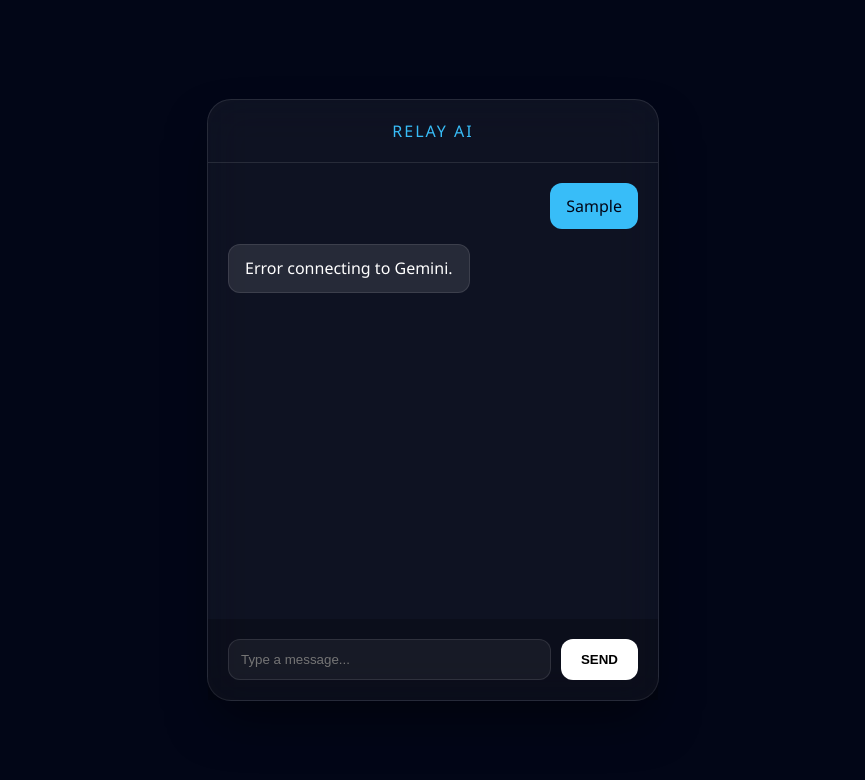
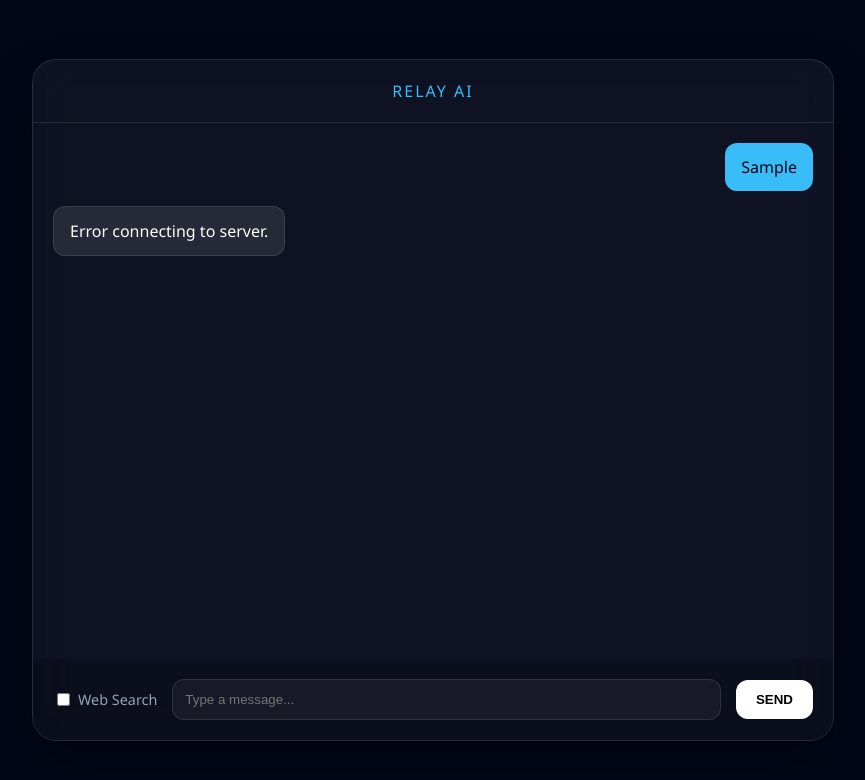
Before and after one commit to sebnzr/relay.ai, a website: page index.html in a window 1280 px wide. Both pictures are taken after typing "Sample" into the empty fields and a click on the button "SEND". Shown: the whole page, without its empty margins (207-1072 px from the left). Drawn offline with nearby package versions, Linux system fonts and the light colour scheme; no server answers.

Commit message:
Update index.html

```diff
--- a/index.html
+++ b/index.html
@@ -3,6 +3,7 @@
 <head>
   <meta charset="UTF-8">
   <title>Relay AI</title>
+  <script src="https://cdn.jsdelivr.net/npm/marked/marked.min.js"></script>
   <style>
     :root {
       --glass: rgba(255, 255, 255, 0.05);
@@ -20,8 +21,8 @@
       margin: 0;
     }
     #chat-card {
-      width: 450px;
-      height: 600px;
+      width: 800px;  /* Much wider */
+      height: 85vh;  /* Much taller */
       background: var(--glass);
       backdrop-filter: blur(20px);
       border: 1px solid var(--border);
@@ -46,17 +47,33 @@
       flex-direction: column;
       gap: 15px;
     }
-    .msg { padding: 12px 16px; border-radius: 12px; max-width: 80%; line-height: 1.4; }
+    .msg { padding: 12px 16px; border-radius: 12px; max-width: 85%; line-height: 1.5; }
     .user { align-self: flex-end; background: var(--glow); color: #020617; font-weight: 500; }
     .ai { align-self: flex-start; background: rgba(255,255,255,0.1); border: 1px solid var(--border); }
+
+    /* Clean up the markdown formatting inside the chat bubbles */
+    .ai p { margin-top: 0; margin-bottom: 10px; }
+    .ai p:last-child { margin-bottom: 0; }
+    .ai pre { background: rgba(0,0,0,0.4); padding: 10px; border-radius: 8px; overflow-x: auto; }
+    .ai code { background: rgba(0,0,0,0.4); padding: 2px 5px; border-radius: 4px; font-family: monospace; }
 
     .input-box {
       padding: 20px;
       display: flex;
-      gap: 10px;
+      align-items: center;
+      gap: 15px;
       background: rgba(0,0,0,0.2);
     }
-    input {
+    .search-toggle {
+      display: flex;
+      align-items: center;
+      gap: 5px;
+      font-size: 0.9rem;
+      cursor: pointer;
+      color: #94a3b8;
+    }
+    .search-toggle input { cursor: pointer; }
+    .input-box input[type="text"] {
       flex: 1;
       background: rgba(255,255,255,0.05);
       border: 1px solid var(--border);
@@ -68,7 +85,7 @@
     button {
       background: white;
       border: none;
-      padding: 0 20px;
+      padding: 12px 20px;
       border-radius: 12px;
       font-weight: bold;
       cursor: pointer;
@@ -83,6 +100,10 @@
     <div id="chat-header">RELAY AI</div>
     <div id="messages"></div>
     <div class="input-box">
+      <label class="search-toggle">
+        <input type="checkbox" id="searchToggle">
+        Web Search
+      </label>
       <input type="text" id="userInput" placeholder="Type a message..." onkeypress="if(event.key==='Enter') sendMessage()">
       <button onclick="sendMessage()">SEND</button>
     </div>
@@ -92,7 +113,9 @@
     async function sendMessage() {
       const input = document.getElementById('userInput');
       const box = document.getElementById('messages');
+      const searchToggle = document.getElementById('searchToggle').checked;
       const text = input.value.trim();
+
       if (!text) return;
 
       box.innerHTML += `<div class="msg user">${text}</div>`;
@@ -103,12 +126,17 @@
         const response = await fetch('/chat', {
           method: 'POST',
           headers: { 'Content-Type': 'application/json' },
-          body: JSON.stringify({ message: text })
+          body: JSON.stringify({
+            message: text,
+            useSearch: searchToggle // Send the toggle state to the server
+          })
         });
         const data = await response.json();
-        box.innerHTML += `<div class="msg ai">${data.reply}</div>`;
+
+        // Use 'marked' to convert the Markdown into clean HTML
+        box.innerHTML += `<div class="msg ai">${marked.parse(data.reply)}</div>`;
       } catch (e) {
-        box.innerHTML += `<div class="msg ai">Error connecting to Gemini.</div>`;
+        box.innerHTML += `<div class="msg ai">Error connecting to server.</div>`;
       }
       box.scrollTop = box.scrollHeight;
     }
```
